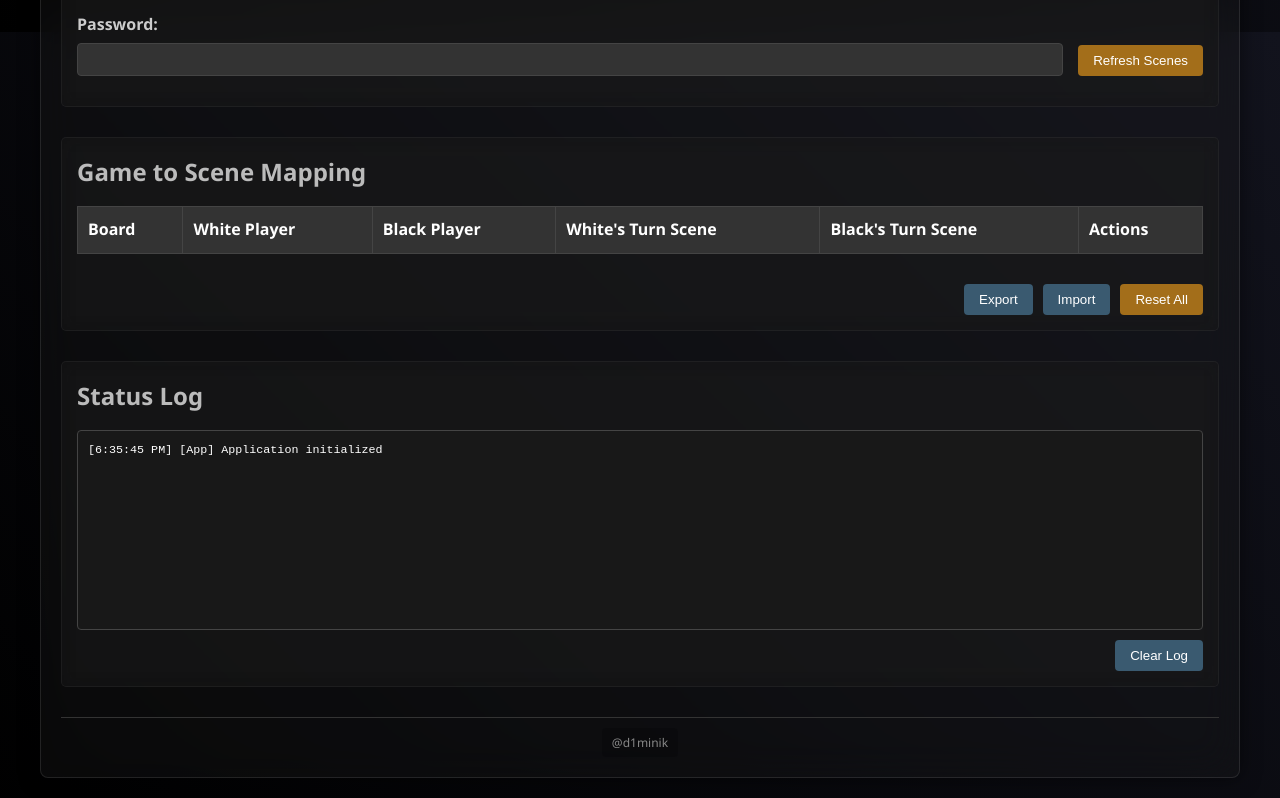
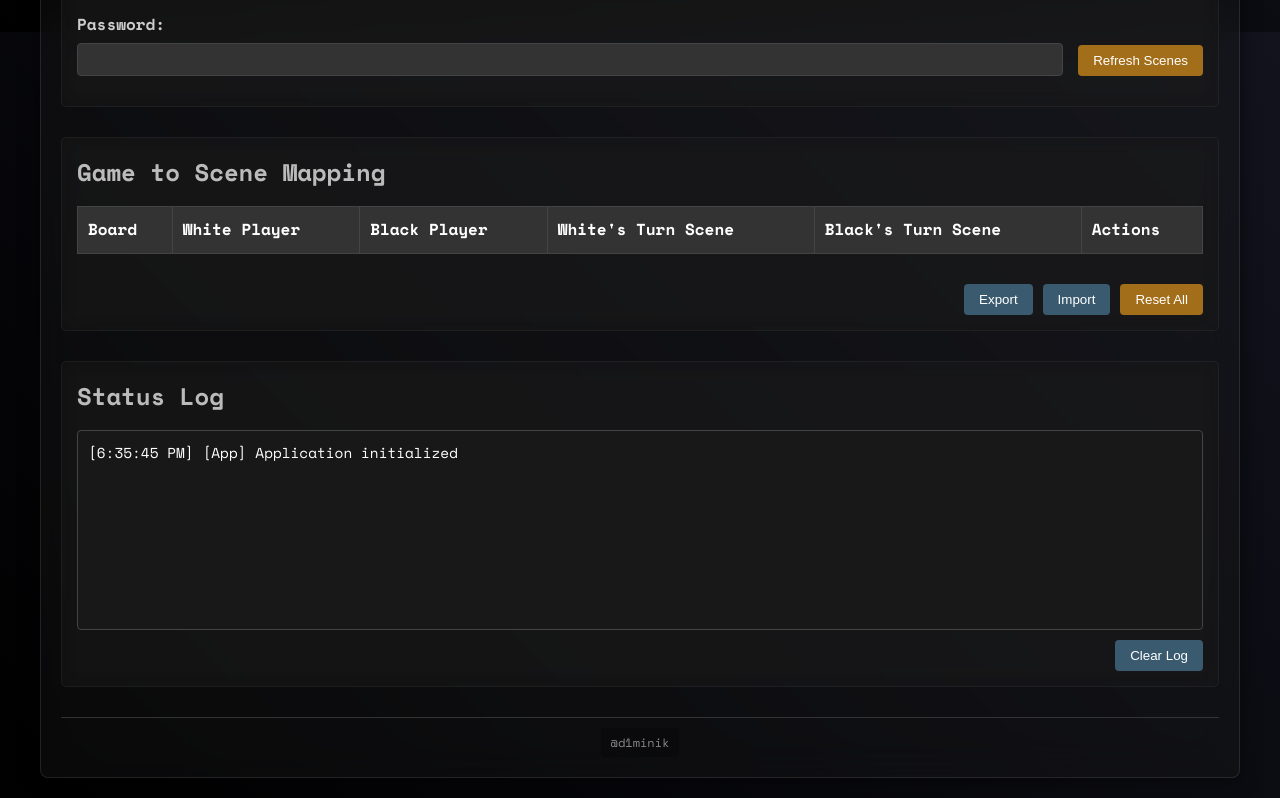
Before and after one commit to d1minik/DynCtrl, a browser extension: page webapp/index.html in a window 1280 px wide. Shown: the part 768-1566 px from the top of the page. Drawn offline with nearby package versions, Linux system fonts and the light colour scheme.

Commit message:
Fix index shift

```diff
--- a/webapp/app.js
+++ b/webapp/app.js
@@ -769,7 +769,7 @@ class ChessOBSController {
     handleServerUpdate(data) {
         // Update display with information from the server
         this.currentBroadcastUrl = data.broadcastUrl || '';
-        this.currentBoard = (typeof data.boardNumber === 'number' ? data.boardNumber + 1 : (parseInt(data.boardNumber, 10) || 1));
+        this.currentBoard = (typeof data.boardNumber === 'number' ? data.boardNumber : (parseInt(data.boardNumber, 10) || 1));
         this.totalBoards = data.totalBoards || 0;
         this.currentTurn = data.turn || '';
 
--- a/webapp/index.html
+++ b/webapp/index.html
@@ -4,6 +4,9 @@
     <meta charset="UTF-8">
     <meta name="viewport" content="width=device-width, initial-scale=1.0">
     <title>DynCtrl Dashboard</title>
+    <link rel="preconnect" href="https://fonts.googleapis.com">
+    <link rel="preconnect" href="https://fonts.gstatic.com" crossorigin>
+    <link href="https://fonts.googleapis.com/css2?family=Space+Mono:wght@400;700&display=swap" rel="stylesheet">
     <link rel="stylesheet" href="styles.css">
 </head>
 <body>
--- a/webapp/styles.css
+++ b/webapp/styles.css
@@ -5,7 +5,7 @@
 }
 
 body {
-    font-family: 'Segoe UI', Tahoma, Geneva, Verdana, sans-serif;
+    font-family: 'Space Mono', monospace;
     line-height: 1.6;
     background-color: #1a1a1a;
     color: #e0e0e0;
@@ -240,7 +240,7 @@ option {
 }
 
 #log {
-    font-family: monospace;
+    font-family: 'Space Mono', monospace;
     font-size: 0.9em;
     color: #ffffff;
 }
```
